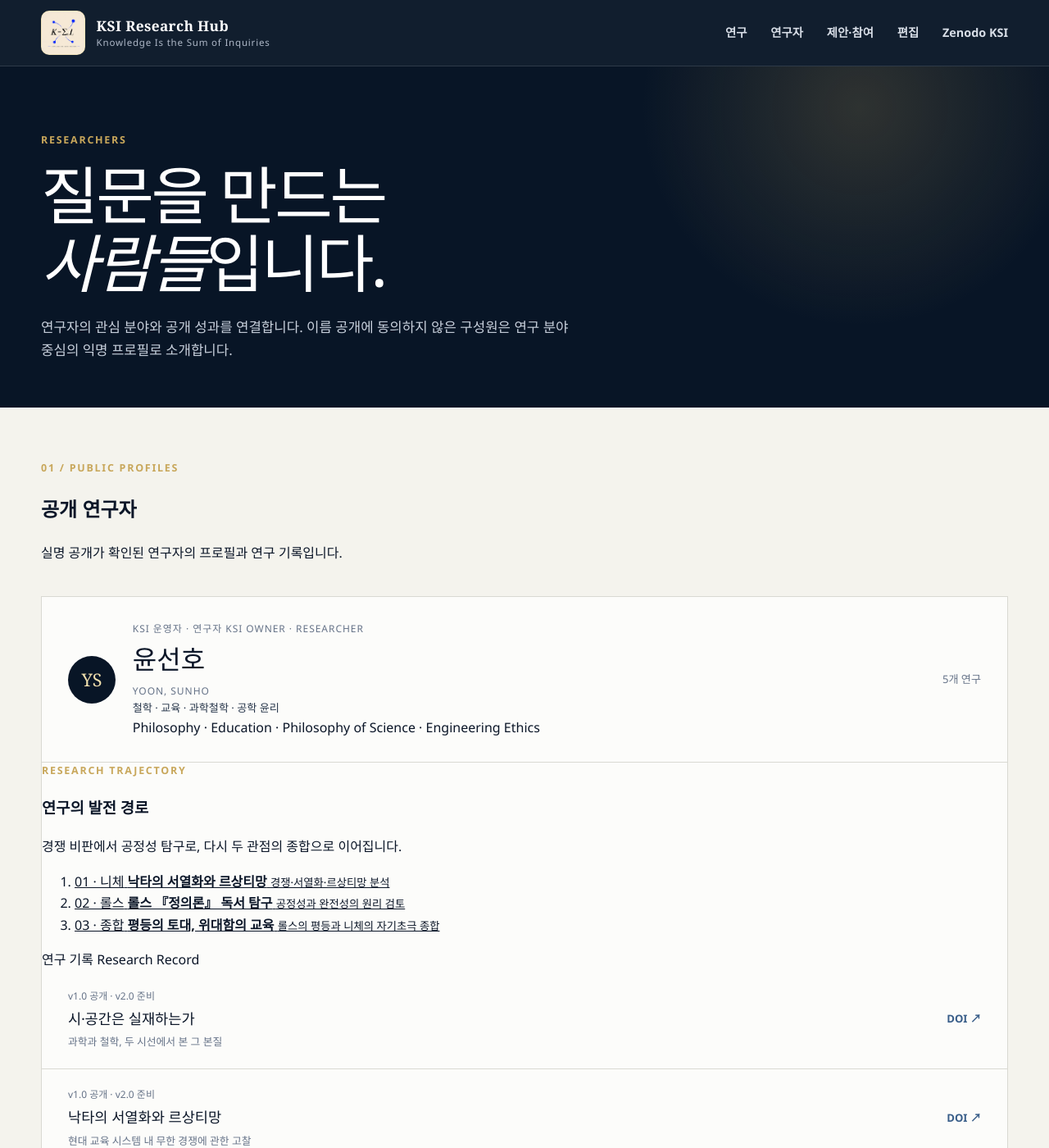
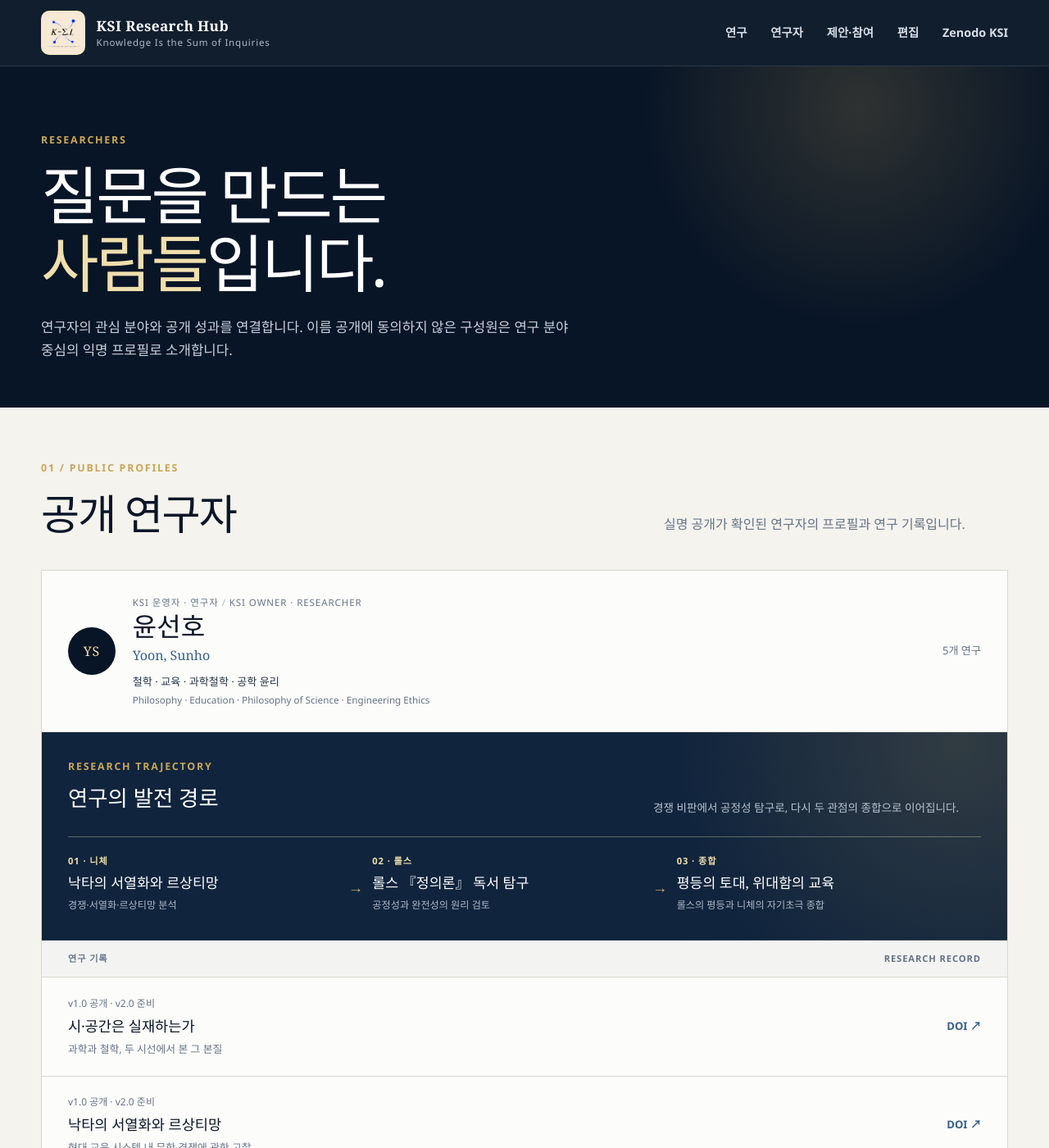
Before and after one commit to SunhoYoon-Hub/KSI-Research-Hub, a Jekyll site: the page built from docs/researchers.md, in a window 1280 px wide and 1400 px high. Shown: the whole window at 82% size. Built offline with Jekyll 4.4.1, drawn with Linux system fonts in a browser that asks for light colours.

Commit message:
Style researcher profiles and trajectory

```diff
--- a/docs/assets/css/style.css
+++ b/docs/assets/css/style.css
@@ -472,6 +472,8 @@ a:focus-visible {
   letter-spacing: -.045em;
 }
 
+.directory-hero h1 em { color: var(--gold-light); font-style: normal; }
+
 .directory-hero > p:last-child {
   max-width: 680px;
   margin: 1.4rem 0 0;
@@ -481,9 +483,29 @@ a:focus-visible {
 
 .researcher-directory {
   display: grid;
-  gap: 1.5rem;
+  gap: 2rem;
   padding: 4rem max(2rem, calc((100vw - var(--max-width)) / 2)) 6rem;
 }
+
+.directory-section-heading {
+  display: grid;
+  grid-template-columns: 1fr minmax(280px, 420px);
+  align-items: end;
+  gap: 2rem;
+  margin-bottom: .4rem;
+}
+
+.directory-section-heading h2 {
+  margin: 0;
+  font-family: var(--serif);
+  font-size: clamp(2rem, 4vw, 3.2rem);
+  font-weight: 500;
+  line-height: 1.15;
+  letter-spacing: -.035em;
+}
+
+.directory-section-heading > p { margin: 0 0 .25rem; color: var(--muted); }
+.public-researcher-list { display: grid; gap: 1.5rem; }
 
 .researcher-profile {
   scroll-margin-top: 6rem;
@@ -509,13 +531,76 @@ a:focus-visible {
   background: var(--night);
   border-radius: 50%;
   font-family: var(--serif);
-  font-size: 1.35rem;
+  font-size: 1rem;
+  letter-spacing: .06em;
 }
 
-.researcher-header p { margin: 0; color: var(--muted); font-size: .75rem; text-transform: uppercase; letter-spacing: .08em; }
-.researcher-header h2 { margin: .1rem 0; font-family: var(--serif); font-size: 2rem; font-weight: 500; }
+.researcher-role { margin: 0; color: var(--muted); font-size: .72rem; text-transform: uppercase; letter-spacing: .08em; }
+.researcher-role span::before { content: " / "; color: #aeb5bf; }
+.researcher-header h2 { margin: .18rem 0 0; font-family: var(--serif); font-size: 2rem; font-weight: 500; line-height: 1.15; }
+.researcher-name-en { margin: .15rem 0 .55rem; color: var(--blue); font-family: var(--serif); font-size: 1rem; }
 .researcher-fields { color: var(--ink-soft); font-size: .82rem; }
+.researcher-fields-en { margin-top: .12rem; color: var(--muted); font-size: .73rem; }
 .project-count { color: var(--muted); font-size: .82rem; }
+
+.research-trajectory {
+  padding: 2rem;
+  color: #fff;
+  background:
+    radial-gradient(circle at 95% 5%, rgba(200, 167, 91, .18), transparent 30%),
+    var(--night-2);
+  border-bottom: 1px solid rgba(255, 255, 255, .12);
+}
+
+.research-trajectory > header {
+  display: grid;
+  grid-template-columns: 1fr minmax(260px, 400px);
+  align-items: end;
+  gap: 2rem;
+  margin-bottom: 1.5rem;
+}
+
+.research-trajectory .section-index { margin-bottom: .4rem; }
+.research-trajectory h3 { margin: 0; font-family: var(--serif); font-size: 1.65rem; font-weight: 500; }
+.research-trajectory > header > p { margin: 0; color: #b9c3d0; font-size: .85rem; }
+
+.trajectory-list {
+  display: grid;
+  grid-template-columns: repeat(3, minmax(0, 1fr));
+  margin: 0;
+  padding: 0;
+  list-style: none;
+  border-top: 1px solid rgba(240, 223, 173, .35);
+}
+
+.trajectory-list li { position: relative; padding: 1.25rem 1.6rem 0 0; }
+.trajectory-list li:not(:last-child)::after {
+  content: "→";
+  position: absolute;
+  top: 2.9rem;
+  right: .7rem;
+  color: var(--gold);
+  font-size: 1.15rem;
+}
+
+.trajectory-list a { display: grid; gap: .35rem; color: #fff; text-decoration: none; }
+.trajectory-step { color: var(--gold-light); font-size: .7rem; font-weight: 800; letter-spacing: .08em; text-transform: uppercase; }
+.trajectory-list strong { max-width: 17rem; font-family: var(--serif); font-size: 1.08rem; font-weight: 500; line-height: 1.35; }
+.trajectory-list small { color: #aeb8c7; font-size: .76rem; }
+.trajectory-list a:hover strong { color: var(--gold-light); }
+
+.researcher-work-heading {
+  display: flex;
+  justify-content: space-between;
+  padding: .8rem 2rem;
+  color: var(--muted);
+  background: rgba(11, 22, 40, .035);
+  border-bottom: 1px solid var(--line);
+  font-size: .7rem;
+  font-weight: 800;
+  letter-spacing: .08em;
+  text-transform: uppercase;
+}
 
 .researcher-projects { margin: 0; padding: 0; list-style: none; }
 
@@ -535,7 +620,85 @@ a:focus-visible {
 .researcher-projects small { color: var(--muted); font-size: .8rem; }
 .researcher-projects a { flex: 0 0 auto; color: var(--blue); font-size: .82rem; font-weight: 800; text-decoration: none; }
 .researcher-projects a:hover { text-decoration: underline; }
-.researcher-projects .project-pending { flex: 0 0 auto; }
+.researcher-projects .project-pending { flex: 0 0 auto; color: var(--muted); }
+
+.anonymous-heading { margin-top: 2.8rem; }
+
+.anonymous-researcher-grid {
+  display: grid;
+  grid-template-columns: repeat(3, minmax(0, 1fr));
+  border-top: 1px solid var(--ink);
+  border-left: 1px solid var(--line);
+}
+
+.anonymous-researcher-card {
+  display: flex;
+  flex-direction: column;
+  min-height: 330px;
+  padding: 1.7rem;
+  background: rgba(255, 255, 255, .72);
+  border-right: 1px solid var(--line);
+  border-bottom: 1px solid var(--line);
+  transition: background .2s ease;
+}
+
+.anonymous-researcher-card:hover { background: #fff; }
+.anonymous-card-topline { display: flex; align-items: center; justify-content: space-between; gap: 1rem; margin-bottom: 2rem; }
+.anonymous-monogram {
+  display: grid;
+  place-items: center;
+  min-width: 52px;
+  height: 52px;
+  padding: 0 .65rem;
+  color: var(--gold-light);
+  background: var(--night);
+  border-radius: 50%;
+  font-family: var(--serif);
+  font-size: .78rem;
+  letter-spacing: .05em;
+}
+
+.privacy-badge {
+  padding: .25rem .5rem;
+  color: var(--blue);
+  border: 1px solid rgba(57, 94, 137, .25);
+  font-size: .68rem;
+  font-weight: 800;
+  letter-spacing: .05em;
+}
+
+.anonymous-role { margin: 0; color: var(--muted); font-size: .7rem; letter-spacing: .07em; text-transform: uppercase; }
+.anonymous-researcher-card h3 { margin: .55rem 0 0; font-family: var(--serif); font-size: 1.65rem; font-weight: 500; line-height: 1.25; }
+.anonymous-name-en { margin: .2rem 0 1.2rem; color: var(--blue); font-family: var(--serif); font-size: .94rem; line-height: 1.35; }
+.anonymous-fields { display: grid; gap: .08rem; color: var(--ink-soft); font-size: .8rem; }
+.anonymous-fields span[lang="en"] { color: var(--muted); font-size: .72rem; }
+
+.preparation-status {
+  display: grid;
+  gap: .05rem;
+  margin-top: auto;
+  padding-top: 1rem;
+  color: #755b20;
+  border-top: 1px solid rgba(200, 167, 91, .45);
+  font-size: .82rem;
+  font-weight: 800;
+}
+
+.preparation-status small { color: var(--muted); font-size: .68rem; font-weight: 600; }
+
+.consent-note {
+  display: grid;
+  grid-template-columns: minmax(190px, .35fr) 1fr;
+  gap: 1.5rem;
+  margin-top: .5rem;
+  padding: 1.2rem 1.4rem;
+  color: #463a22;
+  background: var(--gold-light);
+  border-left: 4px solid var(--gold);
+}
+
+.consent-note strong { font-family: var(--serif); font-weight: 600; }
+.consent-note p { margin: 0; font-size: .82rem; }
 
 .editor-layout {
   display: grid;
@@ -712,6 +875,9 @@ a:focus-visible {
   .site-footer { align-items: flex-start; flex-direction: column; padding: 2.2rem 1.4rem; }
   .footer-links { justify-content: flex-start; }
   .directory-hero, .researcher-directory, .editor-layout, .contact-layout { padding-left: 1.4rem; padding-right: 1.4rem; }
+  .directory-section-heading, .research-trajectory > header { grid-template-columns: 1fr; gap: .8rem; }
+  .anonymous-researcher-grid { grid-template-columns: repeat(2, minmax(0, 1fr)); }
+  .consent-note { grid-template-columns: 1fr; gap: .35rem; }
   .editor-layout, .contact-layout { grid-template-columns: 1fr; }
   .editor-output { position: static; }
 }
@@ -731,6 +897,12 @@ a:focus-visible {
   .researcher-header { grid-template-columns: auto 1fr; padding: 1.4rem; }
   .project-count { grid-column: 2; }
   .researcher-projects li { align-items: flex-start; padding: 1.2rem 1.4rem; }
+  .research-trajectory { padding: 1.5rem 1.4rem; }
+  .trajectory-list { grid-template-columns: 1fr; }
+  .trajectory-list li { padding: 1.2rem 0 2.1rem; }
+  .trajectory-list li:not(:last-child)::after { content: "↓"; top: auto; right: auto; bottom: .35rem; left: 0; }
+  .anonymous-researcher-grid { grid-template-columns: 1fr; }
+  .anonymous-researcher-card { min-height: 290px; }
   .project-form, .contact-form { grid-template-columns: 1fr; padding: 1.4rem; }
   .full-field, .generate-button, .contact-form .generate-button, .contact-status { grid-column: auto; }
   .output-actions { grid-template-columns: 1fr; }
```
